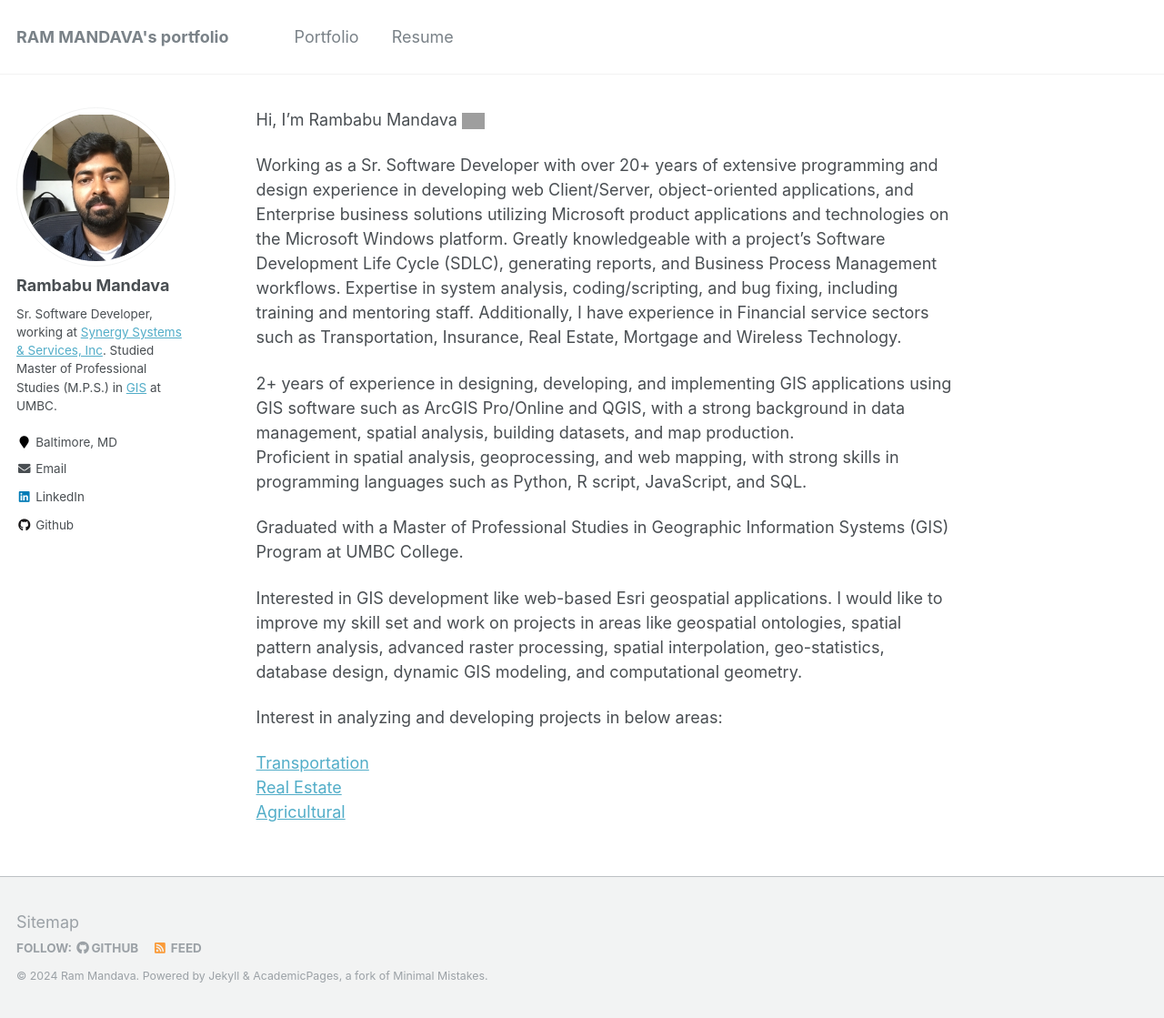
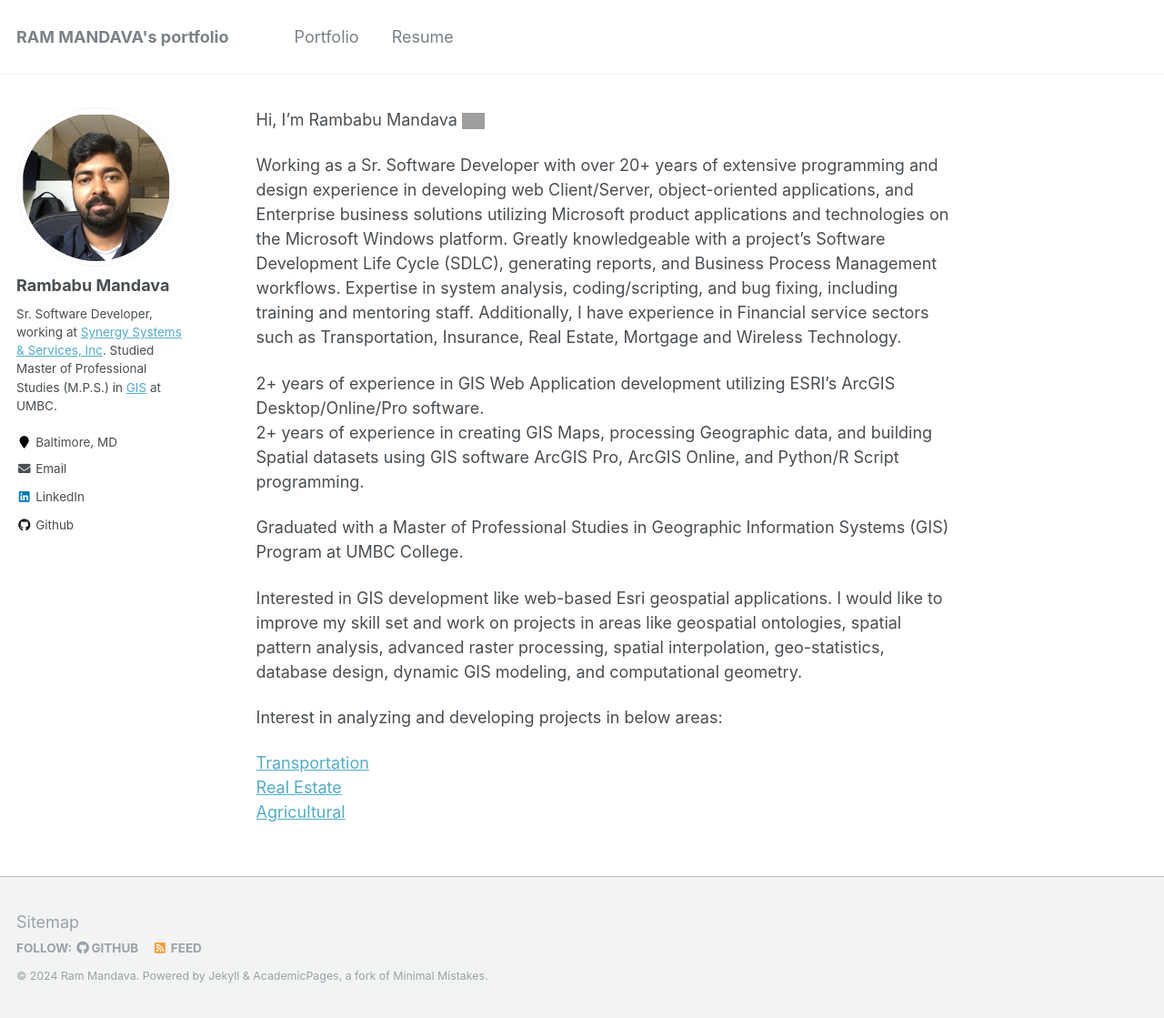
Before and after one commit to mandavaram/mandavaram.github.io, a Jekyll site: the page built from index.md, in a window 1280 px wide and 1119 px high. Shown: the whole window at 91% size. Built offline with Jekyll 4.4.1, drawn with Linux system fonts in a browser that asks for light colours; our own code applies the rules of GitHub Pages for plain Markdown files; grey boxes are pictures that could not be loaded.

Commit message:
Update index.md

```diff
--- a/index.md
+++ b/index.md
@@ -5,7 +5,7 @@ Hi, I'm Rambabu Mandava <img src="https://media.giphy.com/media/hvRJCLFzcasrR4ia
 Working as a Sr. Software Developer with over 20+ years of extensive programming and design experience in developing web Client/Server, object-oriented applications, and Enterprise business solutions utilizing Microsoft product applications and technologies on the Microsoft Windows platform. Greatly knowledgeable with a project's Software Development Life Cycle (SDLC), generating reports, and Business Process Management workflows. Expertise in system analysis, coding/scripting, and bug fixing, including training and mentoring staff. Additionally, I have experience in Financial service sectors such as Transportation, Insurance, Real Estate, Mortgage and Wireless Technology.
 <br>
 
-2+ years of experience in designing, developing, and implementing GIS applications using GIS software such as ArcGIS Pro/Online and QGIS, with a strong background in data management, spatial analysis, building datasets, and map production. <br> Proficient in spatial analysis, geoprocessing, and web mapping, with strong skills in programming languages such as Python, R script, JavaScript, and SQL.
+2+ years of experience in GIS Web Application development utilizing ESRI's ArcGIS Desktop/Online/Pro software. <br> 2+ years of experience in creating GIS Maps, processing Geographic data, and building Spatial datasets using GIS software ArcGIS Pro, ArcGIS Online, and Python/R Script programming.
 <br>
 
 Graduated with a Master of Professional Studies in Geographic Information Systems (GIS) Program at UMBC College.
```
